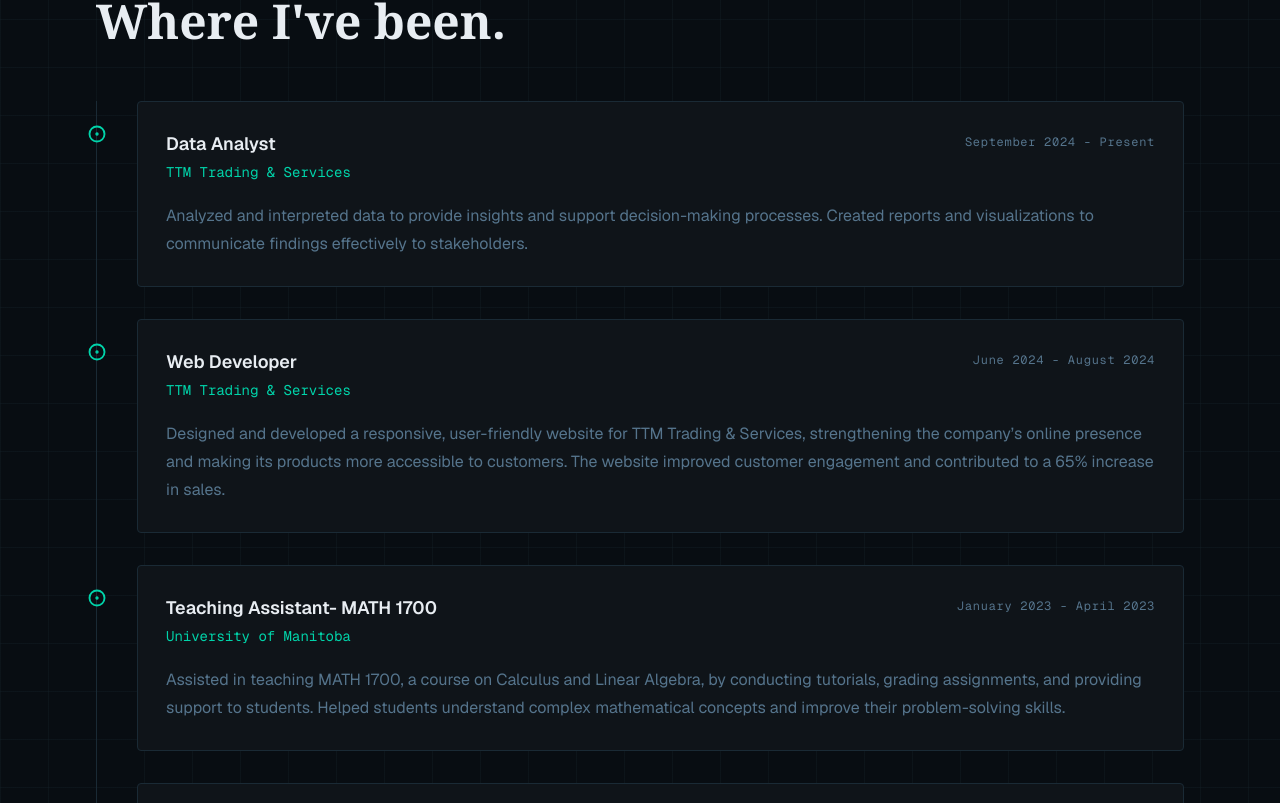
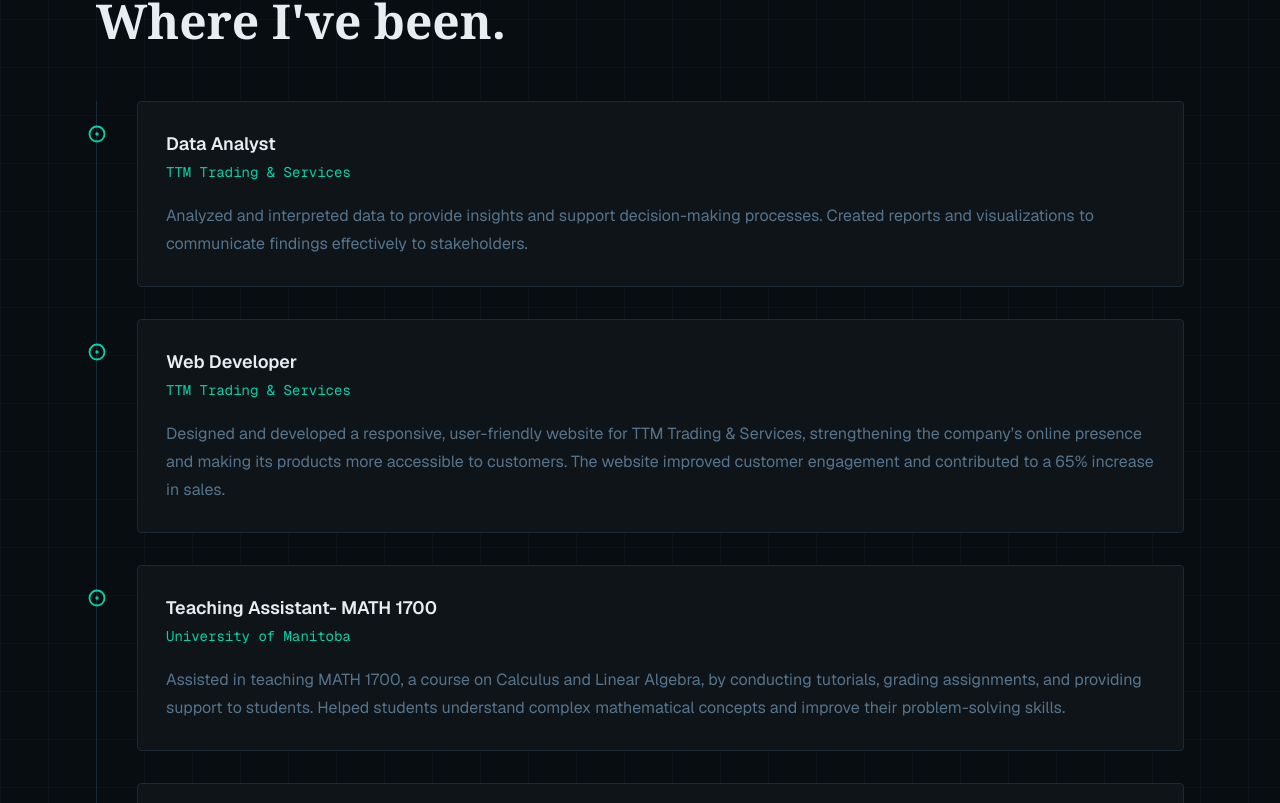
Before and after one commit to tuhinmohammed/portfolio, a Next.js app: page / in a window 1280 px wide. Shown: the part 3637-4440 px from the top of the page. Built offline with nearby package versions, Linux system fonts and the light colour scheme.

Commit message:
final update

```diff
--- a/components/pages/Experience.jsx
+++ b/components/pages/Experience.jsx
@@ -51,9 +51,9 @@
                       </p>
                     </div>
 
-                    {/* Duration */}
+                    {/* Period */}
                     <p className="shrink-0 font-mono text-xs tracking-[0.06em] text-[#55748c] md:pt-1">
-                      {item.period}
+                      {item.duration}
                     </p>
                   </div>
 
```
